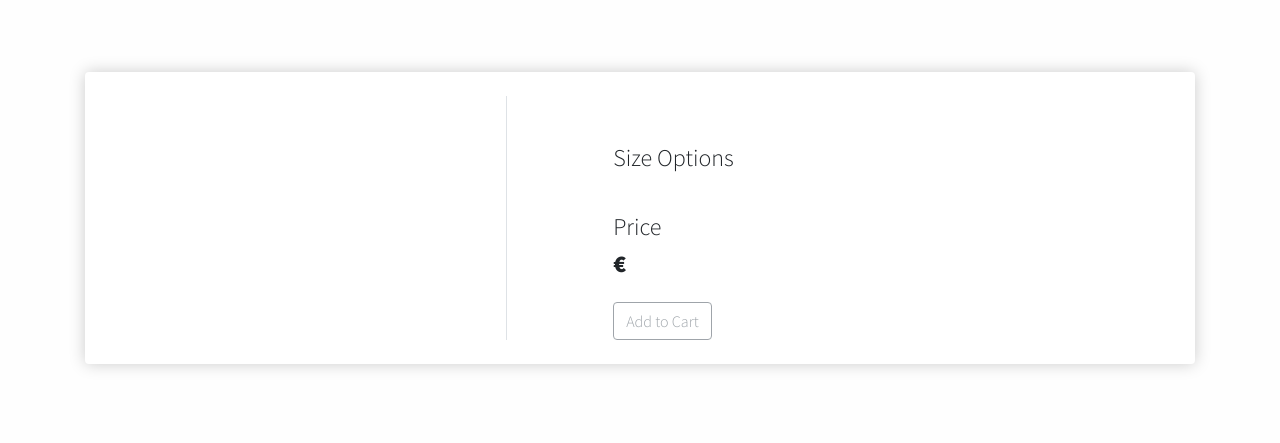
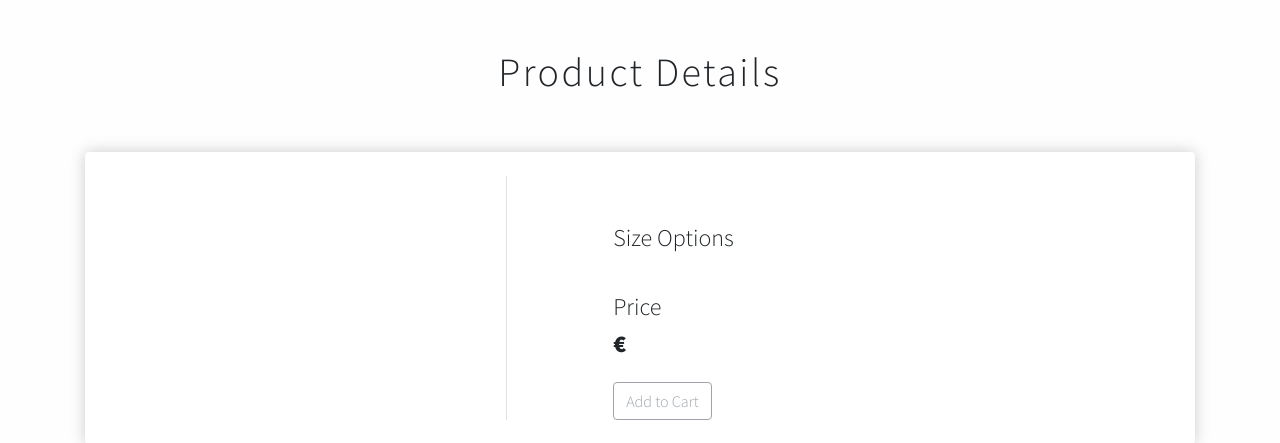
Before and after one commit to andrewmurphy123/GlobalClassroomProject, a Django app: template Wolfhound/ecommerce/store/templates/store/product.html in a window 1280 px wide. Shown: the part 56-499 px from the top of the page. Run offline with Django 3.2, Linux system fonts and the light colour scheme; the template is opened without the code that fills it, so the values that code supplies are empty; some libraries are stand-ins or nearby versions.

Commit message:
Template Fixes

```diff
--- a/Wolfhound/ecommerce/store/templates/store/login.html
+++ b/Wolfhound/ecommerce/store/templates/store/login.html
@@ -9,9 +9,11 @@
 {% endblock %}
 
 {% block content %}
+<div class="container box-element">
 <form method="POST" action="">
     {% csrf_token %}
     {{form.as_p}}
     <button type="submit" class="btn btn-primary btn-block">Login</button>
 </form>
+</div>
 {% endblock %}
--- a/Wolfhound/ecommerce/store/templates/store/product.html
+++ b/Wolfhound/ecommerce/store/templates/store/product.html
@@ -3,7 +3,9 @@
 
 {% block heading %}
     <div class="container">
-        <div class="row my-4"></div>
+        <div class="row my-5 justify-content-center">
+            <h1 style="letter-spacing: 2.5px;">Product Details</h1>
+        </div>
     </div>
 {% endblock %}
 
--- a/Wolfhound/ecommerce/store/templates/store/register.html
+++ b/Wolfhound/ecommerce/store/templates/store/register.html
@@ -9,9 +9,11 @@
 {% endblock %}
 
 {% block content %}
+<div class="container box-element mb-5">
 <form method="POST" action="">
     {% csrf_token %}
     {{form.as_p}}
     <button type="submit" class="btn btn-primary btn-block">Register</button>
 </form>
+</div>
 {% endblock %}
```
